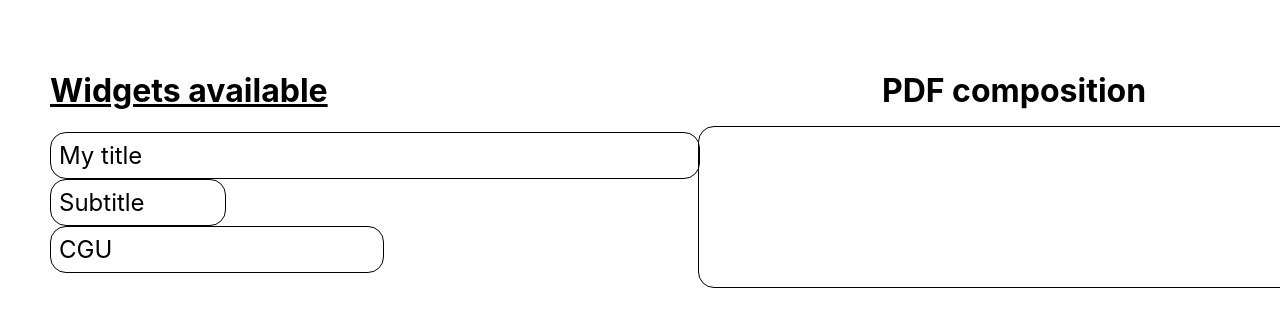
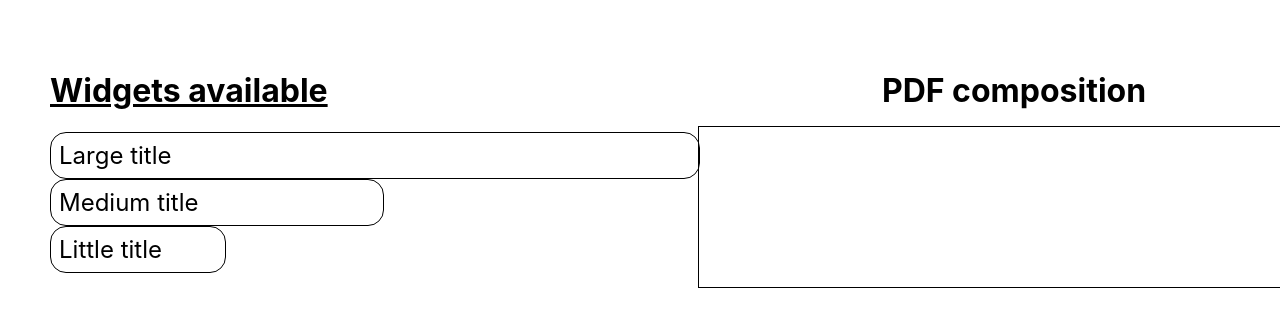
Before and after one commit to johan-uqac/hackathon-web, a React (Create React App) app in the folder hackaton-web/: page / in a window 1280 px wide. Shown: the top 326 px of the page. Built offline with nearby package versions, Linux system fonts and the light colour scheme.

Commit message:
Fix several stuff

```diff
--- a/hackaton-web/src/Components/Draggables/Draggable.tsx
+++ b/hackaton-web/src/Components/Draggables/Title/Title.tsx
@@ -1,7 +1,7 @@
 import { useDraggable } from "@dnd-kit/core";
-import "./Draggable.css"
+import "./Title.css"
 import { CSS } from "@dnd-kit/utilities";
-import Widget from "../../types/Widget";
+import Widget from "../../../types/Widget";
 
 interface DraggableProps {
   children: Widget;
--- a/hackaton-web/src/Components/Droppable/Droppable.css
+++ b/hackaton-web/src/Components/Droppable/Droppable.css
@@ -4,7 +4,6 @@
     width: 100%;
     min-height: 8rem;
     border: 1px solid black;
-    border-radius: 1rem;
     justify-content: center;
     gap: 1rem;
     flex-wrap: wrap;
--- a/hackaton-web/src/Components/Droppable/Droppable.tsx
+++ b/hackaton-web/src/Components/Droppable/Droppable.tsx
@@ -2,17 +2,16 @@ import { useDroppable } from "@dnd-kit/core";
 import "./Droppable.css";
 import Widget from "../../types/Widget";
 
-interface ICartDroppable {
+interface IPDFDroppable {
   items: Widget[];
 }
 
-const PDFDroppable = ({items}: ICartDroppable) => {
+const PDFDroppable = ({items}: IPDFDroppable) => {
   const { setNodeRef } = useDroppable({
     id: "pdf-droppable"
   });
 
   function calculateWidth(size: string) {
-    console.log(size)
     switch (size) {
       case "small":
         return "25%";
--- a/hackaton-web/src/Sections/PDFRendering/PDFRendering.tsx
+++ b/hackaton-web/src/Sections/PDFRendering/PDFRendering.tsx
@@ -1,5 +1,5 @@
 import React from 'react';
-import CartDroppable from '../../Components/Droppable/Droppable';
+import PDFDroppable from '../../Components/Droppable/Droppable';
 import Widget from '../../types/Widget';
 import './PDFRendering.css'
 
@@ -8,7 +8,7 @@ export default function PDFRendering({cartItems}: {cartItems: Widget[]}) {
     return (
         <div className="pdfSection">
             <h1 className='pdfTitle'>PDF composition</h1>
-            <CartDroppable items={cartItems} />
+            <PDFDroppable items={cartItems} />
         </div>
     )
 }
--- a/hackaton-web/src/Sections/WidgetsList/WidgetList.tsx
+++ b/hackaton-web/src/Sections/WidgetsList/WidgetList.tsx
@@ -1,5 +1,5 @@
 import React from "react"
-import WidgetDraggable from "../../Components/Draggables/Draggable"
+import Title from "../../Components/Draggables/Title/Title"
 import Widget from "../../types/Widget";
 import "./WidgetList.css"
 
@@ -7,18 +7,21 @@ export default function WidgetList() {
     const widgets: Widget[] = [
         {
             id: "1",
-            content: "My title",
-            size: "large"
+            content: "Large title",
+            size: "large",
+            component: "title"
         },
         {
             id: "2",
-            content: "Subtitle",
-            size: "small"
+            content: "Medium title",
+            size: "medium",
+            component: "title"
         },
         {
             id: "3",
-            content: "CGU",
-            size: "medium"
+            content: "Little title",
+            size: "small",
+            component: "title"
         }
     ];
 
@@ -27,7 +30,7 @@ export default function WidgetList() {
             <h1>Widgets available</h1>
             <div className="widget-list">
               {widgets.map((widget) => (
-                <WidgetDraggable key={widget.id}>{widget}</WidgetDraggable>
+                widget.component === "title" && <Title key={widget.id}>{widget}</Title>
               ))}
             </div>
         </div>
--- a/hackaton-web/src/types/Widget.ts
+++ b/hackaton-web/src/types/Widget.ts
@@ -5,4 +5,6 @@ content:
   string;
 size:
   "small" | "medium" | "large";
+component:
+  "title"
 }
```
Also changed, not shown: hackaton-web/src/Components/Draggables/Title/Title.css (renamed from hackaton-web/src/Components/Draggables/Draggable.css).
